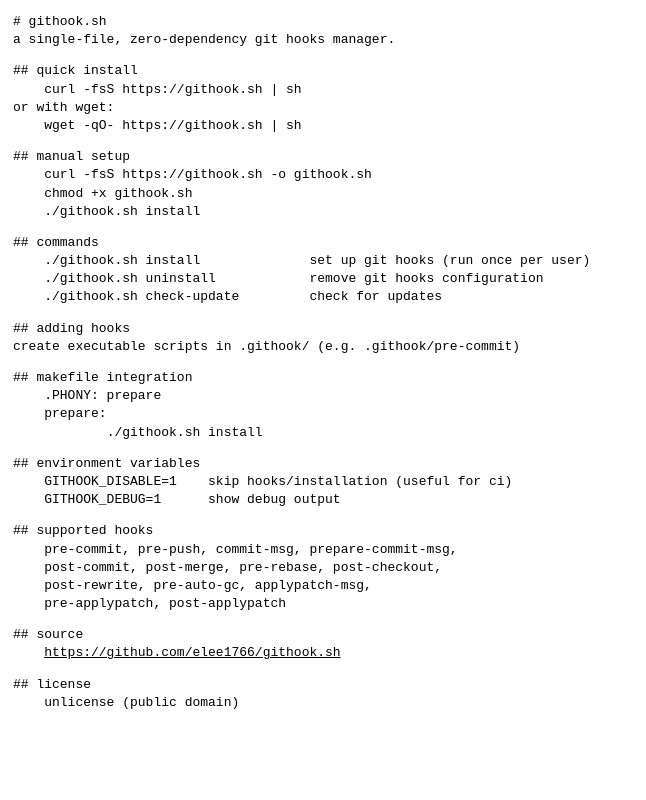
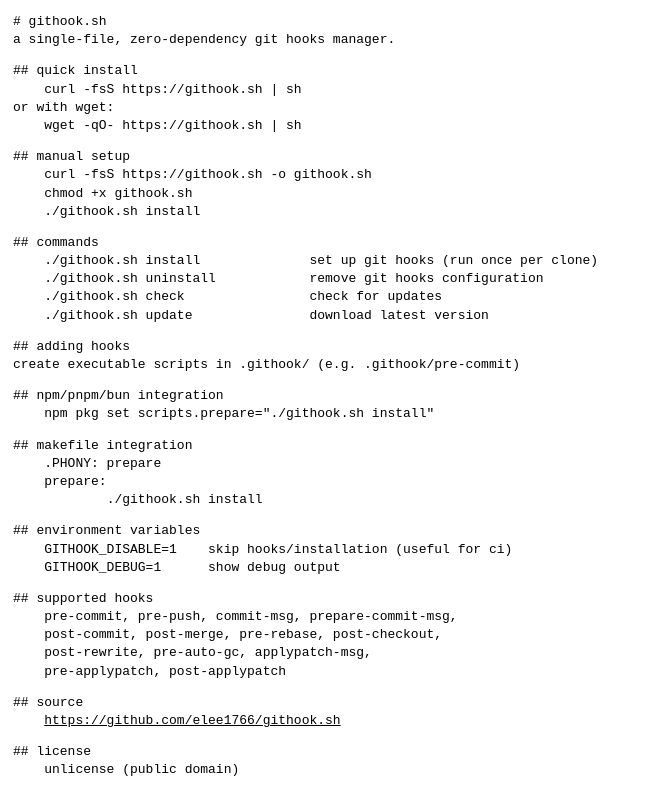
Before and after one commit to elee1766/githook.sh, a plain HTML site: page site/index.html in a window 1280 px wide. Shown: the whole page, without its empty margins (0-646 px from the left). Drawn offline with Linux system fonts and the light colour scheme.

Commit message:
refactor once again

```diff
--- a/site/index.html
+++ b/site/index.html
@@ -27,11 +27,14 @@
 chmod +x githook.sh
 ./githook.sh install</pre>
 <h2>commands</h2>
-<pre>./githook.sh install              set up git hooks (run once per user)
+<pre>./githook.sh install              set up git hooks (run once per clone)
 ./githook.sh uninstall            remove git hooks configuration
-./githook.sh check-update         check for updates</pre>
+./githook.sh check                check for updates
+./githook.sh update               download latest version</pre>
 <h2>adding hooks</h2>
 <p>create executable scripts in .githook/ (e.g. .githook/pre-commit)</p>
+<h2>npm/pnpm/bun integration</h2>
+<pre>npm pkg set scripts.prepare="./githook.sh install"</pre>
 <h2>makefile integration</h2>
 <pre>.PHONY: prepare
 prepare:
```
Also changed, not shown: site/llms.txt, 4 other files.
